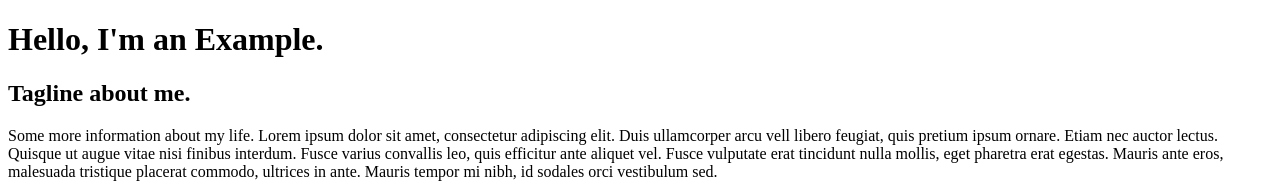
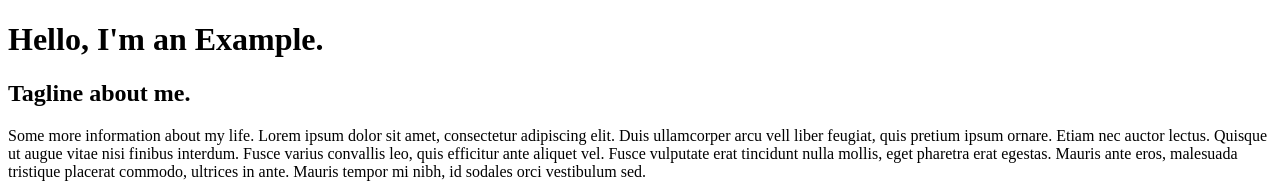
Before and after one commit to Cyral/Personal-Website, a plain HTML site: page index.html in a window 1280 px wide. Shown: the top 194 px of the page. Drawn offline with Linux system fonts and the light colour scheme.

Commit message:
Update index.html

```diff
--- a/index.html
+++ b/index.html
@@ -20,7 +20,7 @@
 	  <p>
 	      Some more information about my life.
 	      Lorem ipsum dolor sit amet, consectetur adipiscing elit.
-	  	  Duis ullamcorper arcu vell libero feugiat, quis pretium ipsum ornare. Etiam nec auctor lectus.
+	  	  Duis ullamcorper arcu vell liber feugiat, quis pretium ipsum ornare. Etiam nec auctor lectus.
 	  	  Quisque ut augue vitae nisi finibus interdum. Fusce varius convallis leo, quis efficitur ante aliquet vel.
 	      Fusce vulputate erat tincidunt nulla mollis, eget pharetra erat egestas.
 	      Mauris ante eros, malesuada tristique placerat commodo, ultrices in ante.
```
